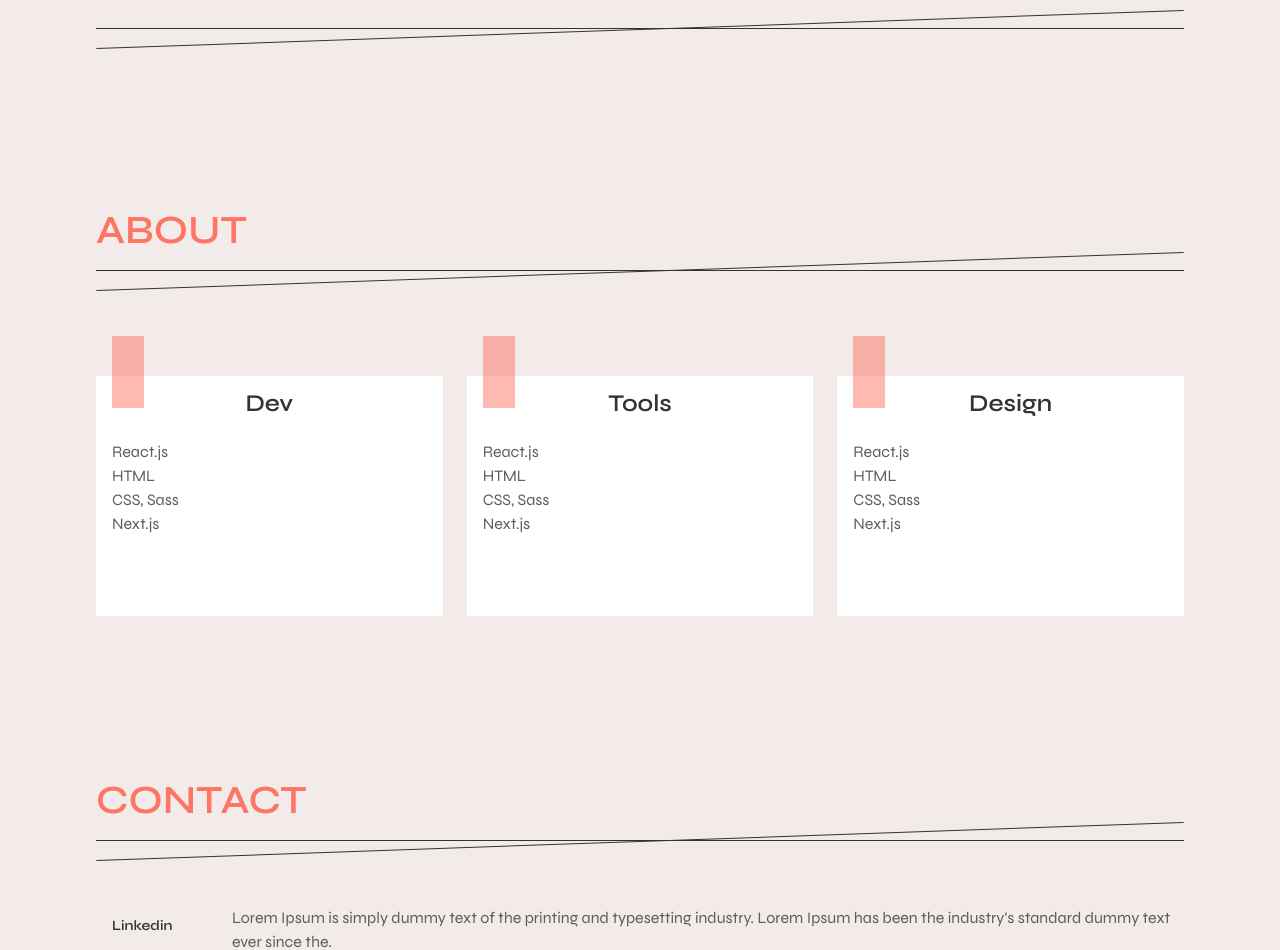
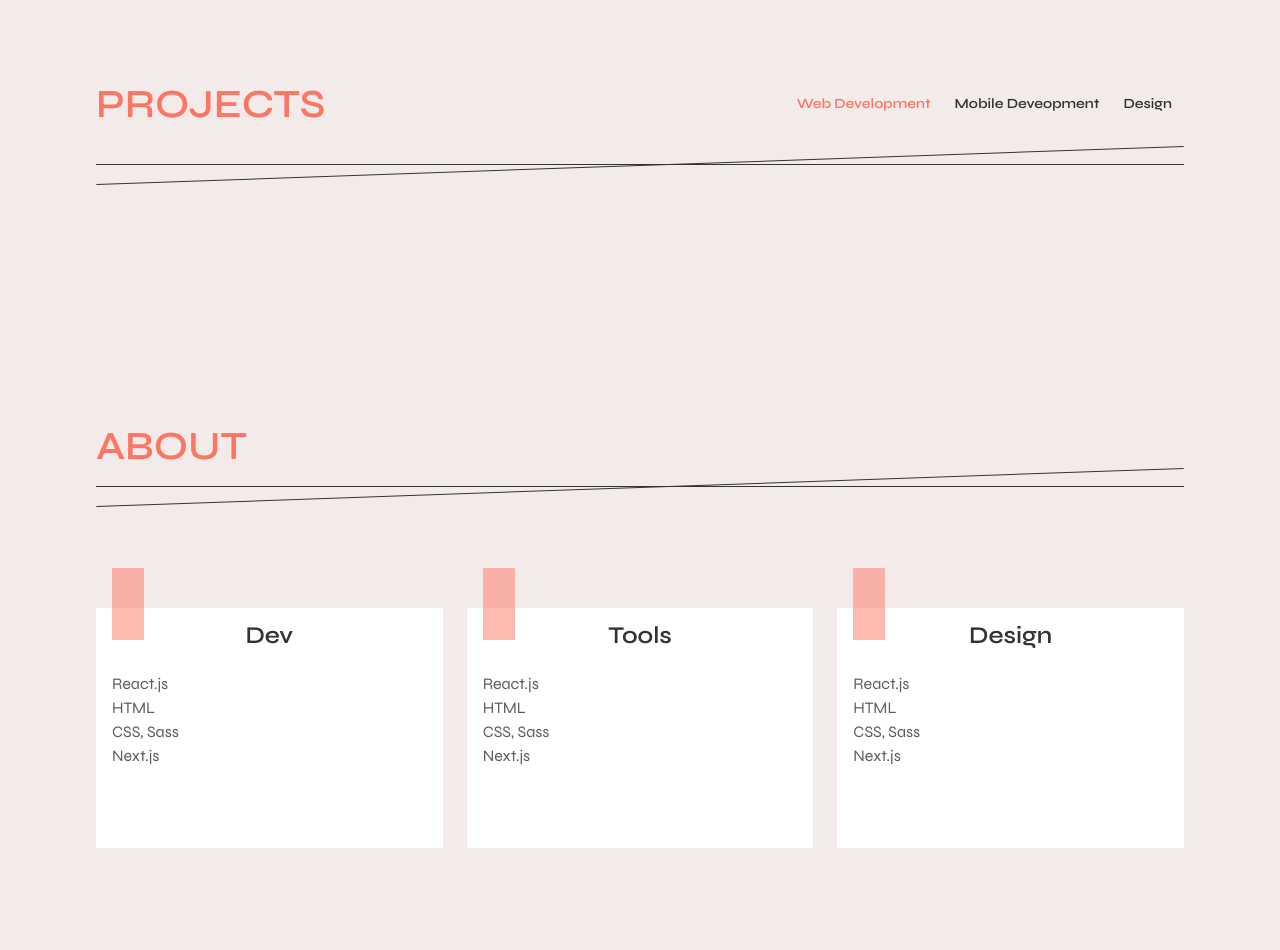
Before and after one commit to GretaVait/portfolio, a Next.js app: page / in a window 1280 px wide. Shown: the part 486-1436 px from the top of the page. Built offline with nearby package versions, Linux system fonts and the light colour scheme.

Commit message:
desktop breakpoint styling

```diff
--- a/styles/base/_base.sass
+++ b/styles/base/_base.sass
@@ -12,6 +12,8 @@ section
   padding: 4.8rem 0
   @media screen and ( min-width: 768px )
     padding: 8rem 0
+  @media screen and ( min-width: 1120px )
+    padding: 12rem 0
 
 .container
   padding: 0 1.6rem
--- a/styles/sections/_about.sass
+++ b/styles/sections/_about.sass
@@ -3,6 +3,8 @@
   &__title
     @media screen and ( min-width: 768px )
       margin-bottom: 3.2rem
+    @media screen and ( min-width: 1120px )
+      margin-bottom: 4.8rem
 
   &__list
     @media screen and ( min-width: 768px )
--- a/styles/sections/_contact.sass
+++ b/styles/sections/_contact.sass
@@ -10,6 +10,10 @@
 
   &__social
     margin-right: 4rem
+    @media screen and ( min-width: 768px )
+      width: 30%
+    @media screen and ( min-width: 1120px )
+      width: 50%
 
     &__item
       a
--- a/styles/sections/_projects.sass
+++ b/styles/sections/_projects.sass
@@ -3,6 +3,8 @@
   &__wrapper
     @media screen and ( min-width: 768px )
       @include flex($align: center, $justify: space-between)
+    @media screen and ( min-width: 1120px )
+      margin-bottom: 1.6rem
 
   &__title
     margin-bottom: 1.6rem
```
